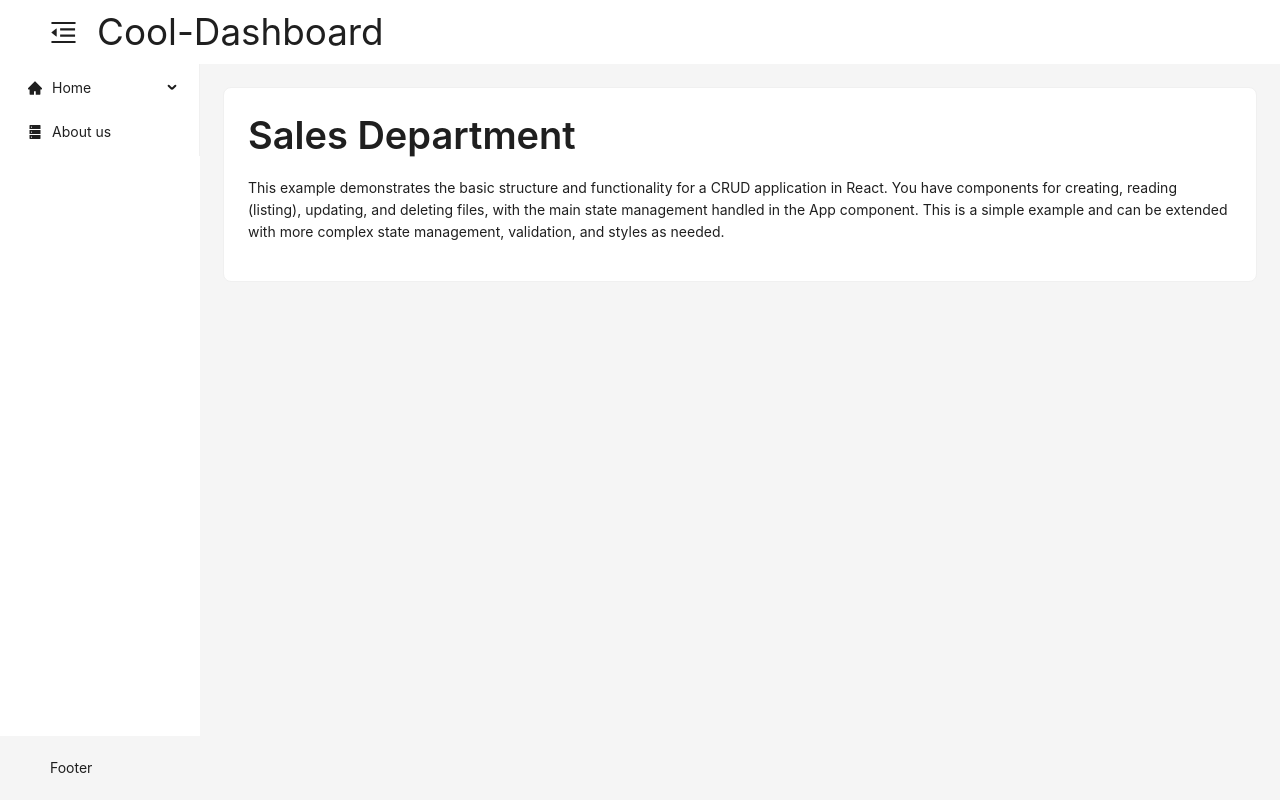
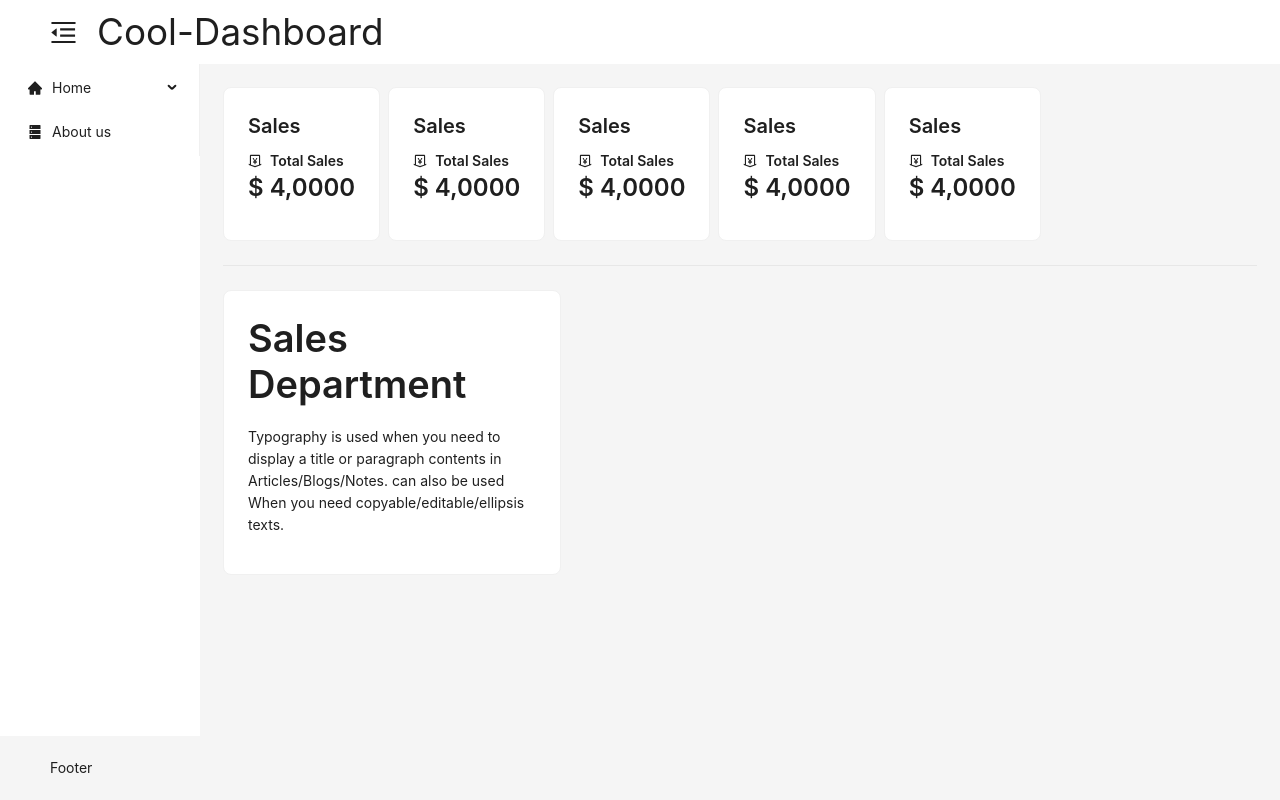
Before and after one commit to Cynthia-Isutsa/ant-design-new-features, a React (Vite) app in the folder dashboard/: page / in a window 1280 px wide. Built offline with nearby package versions, Linux system fonts and the light colour scheme.

Commit message:
Row/ typography/Col/Space

```diff
--- a/dashboard/src/DashBoard.tsx
+++ b/dashboard/src/DashBoard.tsx
@@ -3,13 +3,15 @@ import {
   DatabaseFilled,
   HomeFilled,
   MenuFoldOutlined,
+  MoneyCollectOutlined,
   UserOutlined,
 } from "@ant-design/icons";
 import "./styles/dashboard.css";
-import { Card, Layout, Menu, Typography } from "antd";
+import { Button, Card, Col, Divider, Layout, Menu, Row, Space, Typography } from "antd";
 import { Content, Footer, Header } from "antd/es/layout/layout";
 import Sider from "antd/es/layout/Sider";
 import { useState } from "react";
+const { Text, Link } = Typography;
 
 const DashBoard = () => {
   const [collasped, setCollasped] = useState<any>();
@@ -57,17 +59,118 @@ const DashBoard = () => {
           />
         </Sider>
         <Content className="content">
-          <Card>
-            <Typography.Title>Sales Department</Typography.Title>
+          <Space direction="horizontal">
+            {/* <Card>
+            <Typography.Title level={1}>Sales Department</Typography.Title>
             <Typography.Paragraph>
-              This example demonstrates the basic structure and functionality
-              for a CRUD application in React. You have components for creating,
-              reading (listing), updating, and deleting files, with the main
-              state management handled in the App component. This is a simple
-              example and can be extended with more complex state management,
-              validation, and styles as needed.
+              Typography is used when you need to display a title or paragraph
+              contents in Articles/Blogs/Notes. can also be used When you need
+              copyable/editable/ellipsis texts.
             </Typography.Paragraph>
-          </Card>
+            <Typography.Paragraph>
+              In the process of internal desktop applications development, many
+              different design specs and implementations would be involved,
+              which might cause designers and developers difficulties and
+              duplication and reduce the efficiency of development. After
+              massive project practice and summaries, Ant Design, a design
+              language for background applications, is refined by Ant UED Team,
+              which aims to uniform the user interface specs for internal
+              background projects, lower the unnecessary cost of design
+              differences and implementation and liberate the resources of
+              design and front-end development.
+            </Typography.Paragraph>
+            <Typography.Paragraph>
+              <Space direction="vertical">
+                <Text>Ant Design (default Text)</Text>
+                <Text type="secondary">Ant Design (secondary)</Text>
+                <Text type="success">Ant Design (success)</Text>
+                <Text type="warning">Ant Design (warning)</Text>
+                <Text type="danger">Ant Design (danger)</Text>
+                <Text disabled>Ant Design (disabled)</Text>
+                <Text mark>Ant Design (mark)</Text>
+                <Text code>Ant Design (code)</Text>
+                <Text keyboard>Ant Design (keyboard)</Text>
+                <Text underline>Ant Design (underline)</Text>
+                <Text delete>Ant Design (delete)</Text>
+                <Text strong>Ant Design (strong)</Text>
+                <Text italic>Ant Design (italic)</Text>
+                <Link href="https://ant.design" target="_blank">
+                  Ant Design (Link)
+                </Link>
+              </Space>
+            </Typography.Paragraph>
+            <Typography.Paragraph
+              copyable={{
+                text: async () =>
+                  new Promise((resolve) => {
+                    setTimeout(() => {
+                      resolve("Request text");
+                    }, 500);
+                  }),
+              }}
+            >
+              Request copy text.
+            </Typography.Paragraph>
+
+          </Card> */}
+            <Card>
+              <Typography.Title level={4}>Sales</Typography.Title>
+              <Space direction="horizontal">
+                <MoneyCollectOutlined />
+                <Text strong>Total Sales</Text>
+              </Space>
+              <Typography.Title level={3}> $ 4,0000</Typography.Title>
+            </Card>
+            <Card>
+              <Typography.Title level={4}>Sales</Typography.Title>
+              <Space direction="horizontal">
+                <MoneyCollectOutlined />
+                <Text strong>Total Sales</Text>
+              </Space>
+              <Typography.Title level={3}> $ 4,0000</Typography.Title>
+            </Card>
+            <Card>
+              <Typography.Title level={4}>Sales</Typography.Title>
+              <Space direction="horizontal">
+                <MoneyCollectOutlined />
+                <Text strong>Total Sales</Text>
+              </Space>
+              <Typography.Title level={3}> $ 4,0000</Typography.Title>
+            </Card>
+            <Card>
+              <Typography.Title level={4}>Sales</Typography.Title>
+              <Space direction="horizontal">
+                <MoneyCollectOutlined />
+                <Text strong>Total Sales</Text>
+              </Space>
+              <Typography.Title level={3}> $ 4,0000</Typography.Title>
+            </Card>
+            <Card>
+              <Typography.Title level={4}>Sales</Typography.Title>
+              <Space direction="horizontal">
+                <MoneyCollectOutlined />
+                <Text strong>Total Sales</Text>
+              </Space>
+              <Typography.Title level={3}> $ 4,0000</Typography.Title>
+            </Card>
+          </Space>
+          <Divider />
+          <Row gutter= {10}>
+            <Col span={8}>
+            <Card>
+            <Typography.Title level={1}>Sales Department</Typography.Title>
+            <Typography.Paragraph>
+              Typography is used when you need to display a title or paragraph
+              contents in Articles/Blogs/Notes. can also be used When you need
+              copyable/editable/ellipsis texts.
+            </Typography.Paragraph>
+            </Card>
+            </Col>
+          </Row>
+          <Row>
+            <Col span={18}>
+            </Col>
+          </Row>
         </Content>
       </Layout>
       <Footer>Footer</Footer>
```
